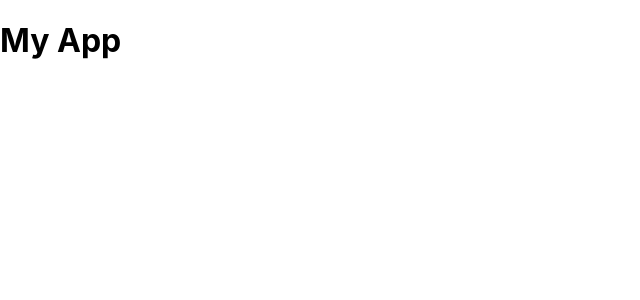
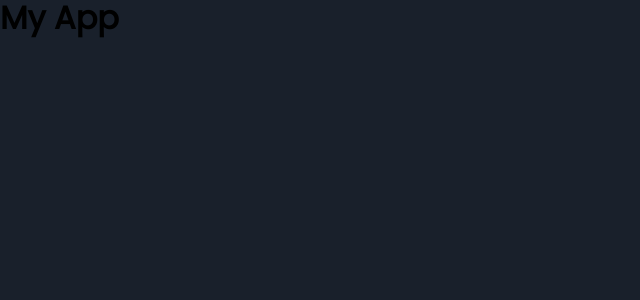
Before and after one commit to satishnaikawadi2011/online-compiler, a React (Vite) app in the folder client/: page / in a window 1280 px wide. Shown: the top 300 px of the page, without its empty margins (0-640 px from the left). Built offline with nearby package versions, Linux system fonts and the light colour scheme.

Commit message:
💄 feat : update some css into index.css file

```diff
--- a/client/src/index.css
+++ b/client/src/index.css
@@ -1,13 +1,70 @@
-body {
-  margin: 0;
-  font-family: -apple-system, BlinkMacSystemFont, 'Segoe UI', 'Roboto', 'Oxygen',
-    'Ubuntu', 'Cantarell', 'Fira Sans', 'Droid Sans', 'Helvetica Neue',
-    sans-serif;
-  -webkit-font-smoothing: antialiased;
-  -moz-osx-font-smoothing: grayscale;
+@font-face {
+	font-family: "PoppinsRegular";
+	src: local("PoppinsRegular"), url("./assets/fonts/Poppins-Regular.ttf") format("truetype");
+	font-weight: normal;
 }
 
-code {
-  font-family: source-code-pro, Menlo, Monaco, Consolas, 'Courier New',
-    monospace;
+@font-face {
+	font-family: "PoppinsBold";
+	src: local("PoppinsBold"), url("./assets/fonts/Poppins-Bold.ttf") format("truetype");
+	font-weight: bold;
 }
+
+@font-face {
+	font-family: "PoppinsSemiBold";
+	src: local("PoppinsSemiBold"), url("./assets/fonts/Poppins-SemiBold.ttf") format("truetype");
+	font-weight: bold;
+}
+
+@font-face {
+	font-family: "PoppinsMedium";
+	src: local("PoppinsMedium"), url("./assets/fonts/Poppins-Medium.ttf") format("truetype");
+	font-weight: medium;
+}
+
+:root {
+	--primaryColor: #7357fa;
+}
+
+* {
+	box-sizing: border-box;
+	padding: 0;
+	margin: 0;
+}
+
+body {
+	font-family: PoppinsRegular;
+	font-size: 16px;
+	font-weight: normal;
+	line-height: 1.5;
+	width: 100%;
+	overflow-x: hidden;
+	background: #19202b;
+}
+
+@media (max-width: 600px) {
+	body {
+		padding: 8px;
+	}
+	*::-webkit-scrollbar {
+		display: none;
+	}
+}
+
+*::-webkit-scrollbar {
+	background: rgba(38, 47, 61, 0.44);
+}
+*::-webkit-scrollbar-thumb {
+	background-color: #262f3d;
+}
+*::-webkit-scrollbar-thumb:hover {
+	background-color: #465162;
+}
+
+h1 {
+	line-height: 1.1;
+}
+
+button {
+	font-family: PoppinsMedium;
+}
```
